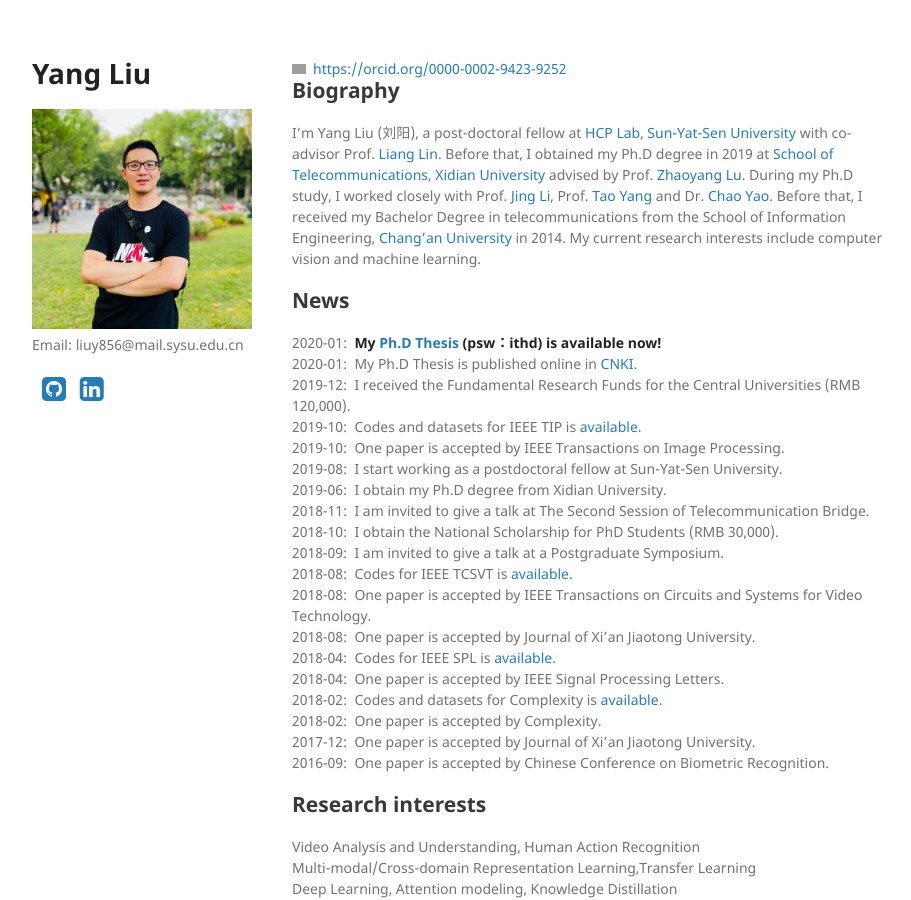
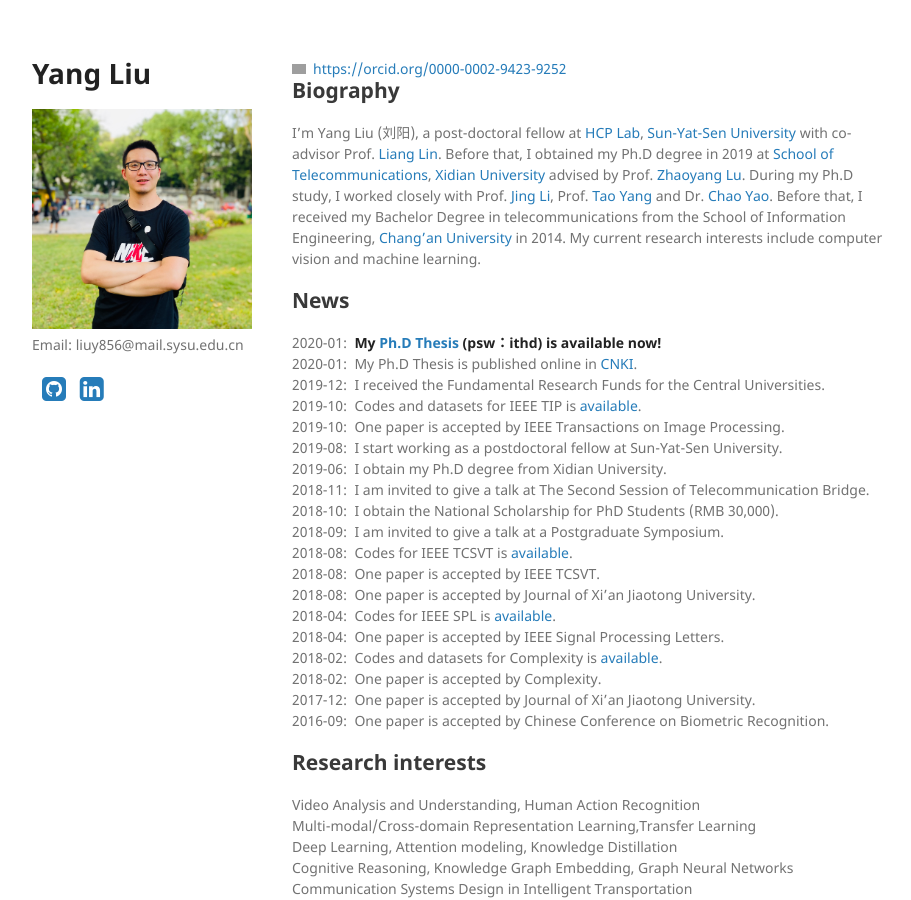
Before and after one commit to YangLiu9208/home, a Jekyll site: the page built from index.md, in a window 1280 px wide and 900 px high. Shown: the whole window, without its empty margins (178-1089 px from the left). Built offline with Jekyll 4.4.1, drawn with Linux system fonts in a browser that asks for light colours; a style sheet for code colours, icons or effects is not loaded; grey boxes are pictures that could not be loaded.

Commit message:
Update index.md

```diff
--- a/index.md
+++ b/index.md
@@ -9,7 +9,7 @@ I'm Yang Liu (刘阳), a post-doctoral fellow at [HCP Lab](http://www.sysu-hcp.n
 ## News
 2020-01:&nbsp; **My [Ph.D Thesis](https://pan.baidu.com/s/1-Co8GcHEa7A1rST6oe171g) (psw：ithd) is available now!**
 2020-01:&nbsp; My Ph.D Thesis is published online in [CNKI](https://www.cnki.net/).
-2019-12:&nbsp; I received the Fundamental Research Funds for the Central Universities (RMB 120,000).
+2019-12:&nbsp; I received the Fundamental Research Funds for the Central Universities.
 2019-10:&nbsp; Codes and datasets for IEEE TIP is [available](https://yangliu9208.github.io/DIVAFN/).
 2019-10:&nbsp; One paper is accepted by IEEE Transactions on Image Processing.
 2019-08:&nbsp; I start working as a postdoctoral fellow at Sun-Yat-Sen University.
@@ -18,7 +18,7 @@ I'm Yang Liu (刘阳), a post-doctoral fellow at [HCP Lab](http://www.sysu-hcp.n
 2018-10:&nbsp; I obtain the National Scholarship for PhD Students (RMB 30,000).
 2018-09:&nbsp; I am invited to give a talk at a Postgraduate Symposium.
 2018-08:&nbsp; Codes for IEEE TCSVT is [available](https://yangliu9208.github.io/JSRDA/).
-2018-08:&nbsp; One paper is accepted by IEEE Transactions on Circuits and Systems for Video Technology.
+2018-08:&nbsp; One paper is accepted by IEEE TCSVT.
 2018-08:&nbsp; One paper is accepted by Journal of Xi'an Jiaotong University.
 2018-04:&nbsp; Codes for IEEE SPL is [available](https://yangliu9208.github.io/TSTDDs/).
 2018-04:&nbsp; One paper is accepted by IEEE Signal Processing Letters.
```
